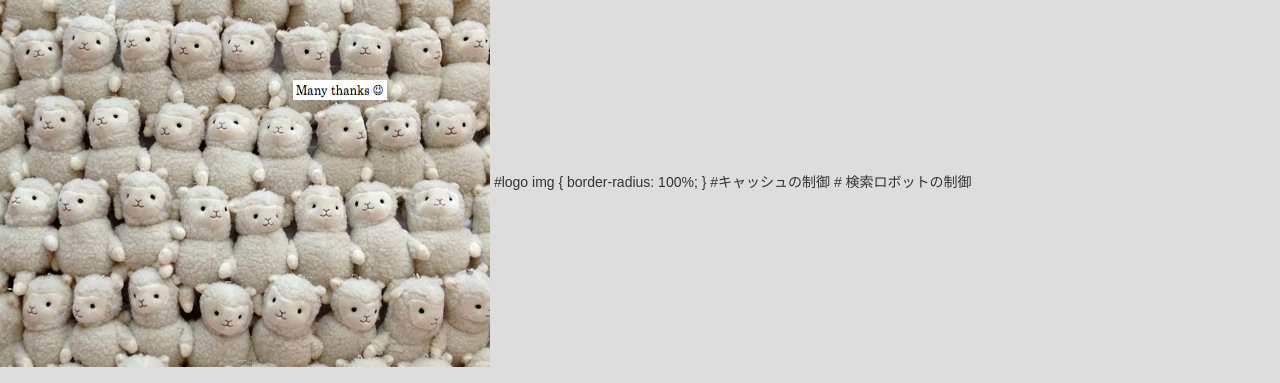
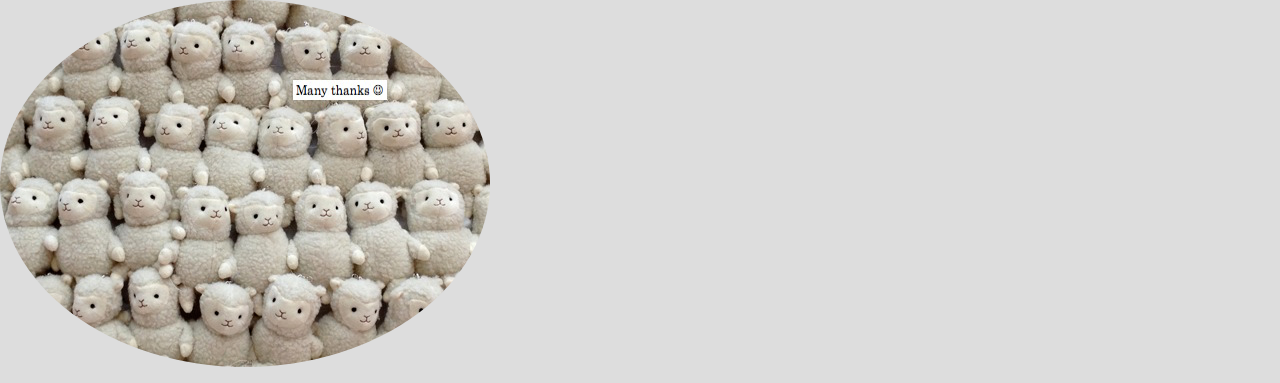
Before and after one commit to coralblue/coralblue.github.io, a plain HTML site: page index.html in a window 1280 px wide. Shown: the top 383 px of the page. Drawn offline with nearby package versions, Linux system fonts and the light colour scheme.

Commit message:
second draft commit3

```diff
--- a/index.html
+++ b/index.html
@@ -14,28 +14,33 @@
     <script src="//maxcdn.bootstrapcdn.com/bootstrap/3.3.5/js/bootstrap.min.js"></script>
 
    <style type="text/css">
+/*
      *{
       margin: 0;
       padding: 0;
      }
+*/
 
      body {
   font-family: YuGothic, "游ゴシック", "メイリオ", Meiryo, "ヒラギノ角ゴ Pro W3", "Hiragino Kaku Gothic Pro", sans-serif;
   background-color: #ddd;
   font-size: 14px;
 }
-   </style>
-   <img src="alpaca.jpg" alt="coral">
-   #logo img {
+    img {
     border-radius: 100%;
+/*    position: center*/
+    position: relative;
+
 }
 
+  </style>
+<div class="center"> <img src="alpaca.jpg" alt="coral"></div>
 
 <meta name="all rights reserve to " content="coralblue">
 
-#キャッシュの制御
+
 <meta http-equiv="pragma" content="no-cache">
-# 検索ロボットの制御
+
 <meta name="robots" content="noindex,nofollow">
 
   </head>
```
